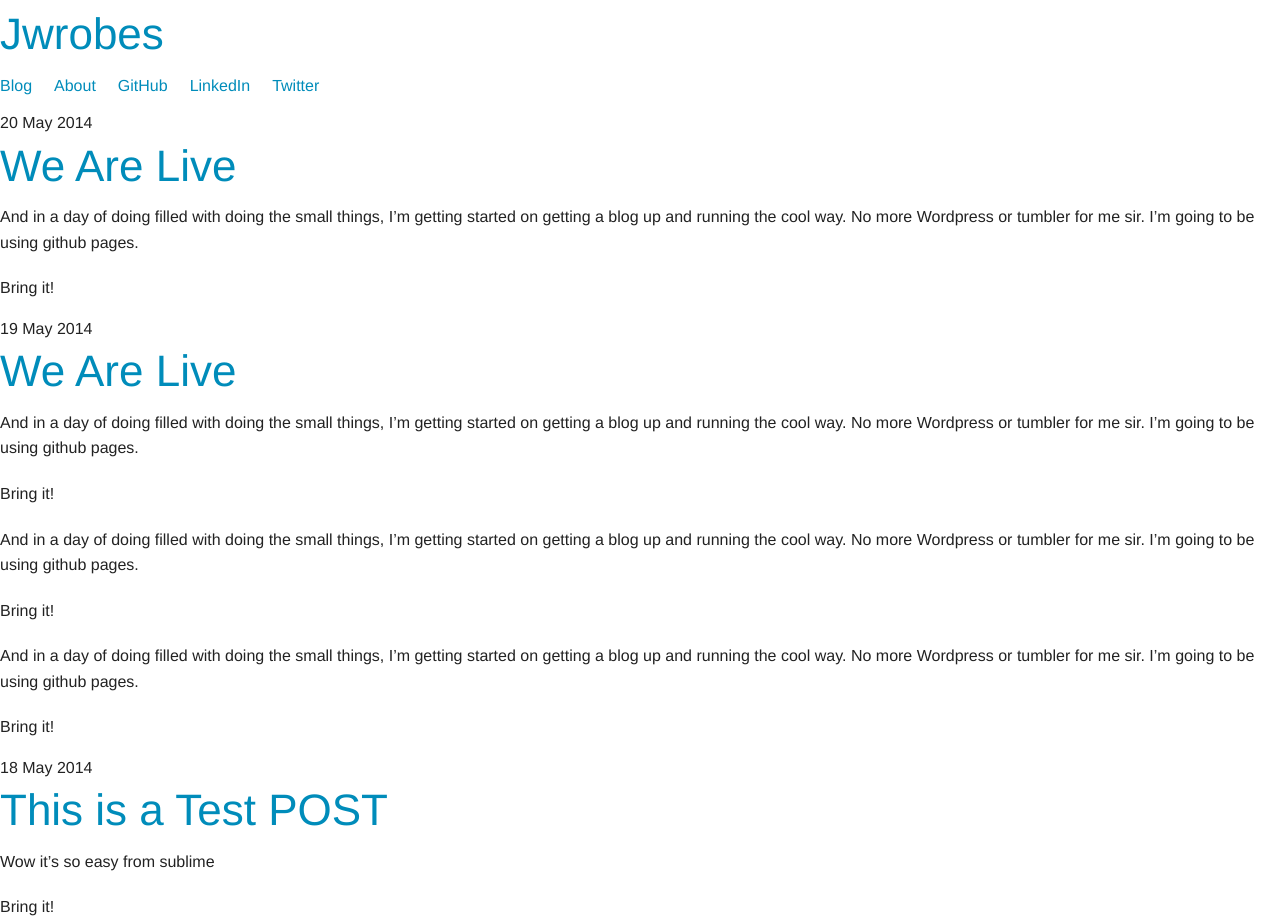
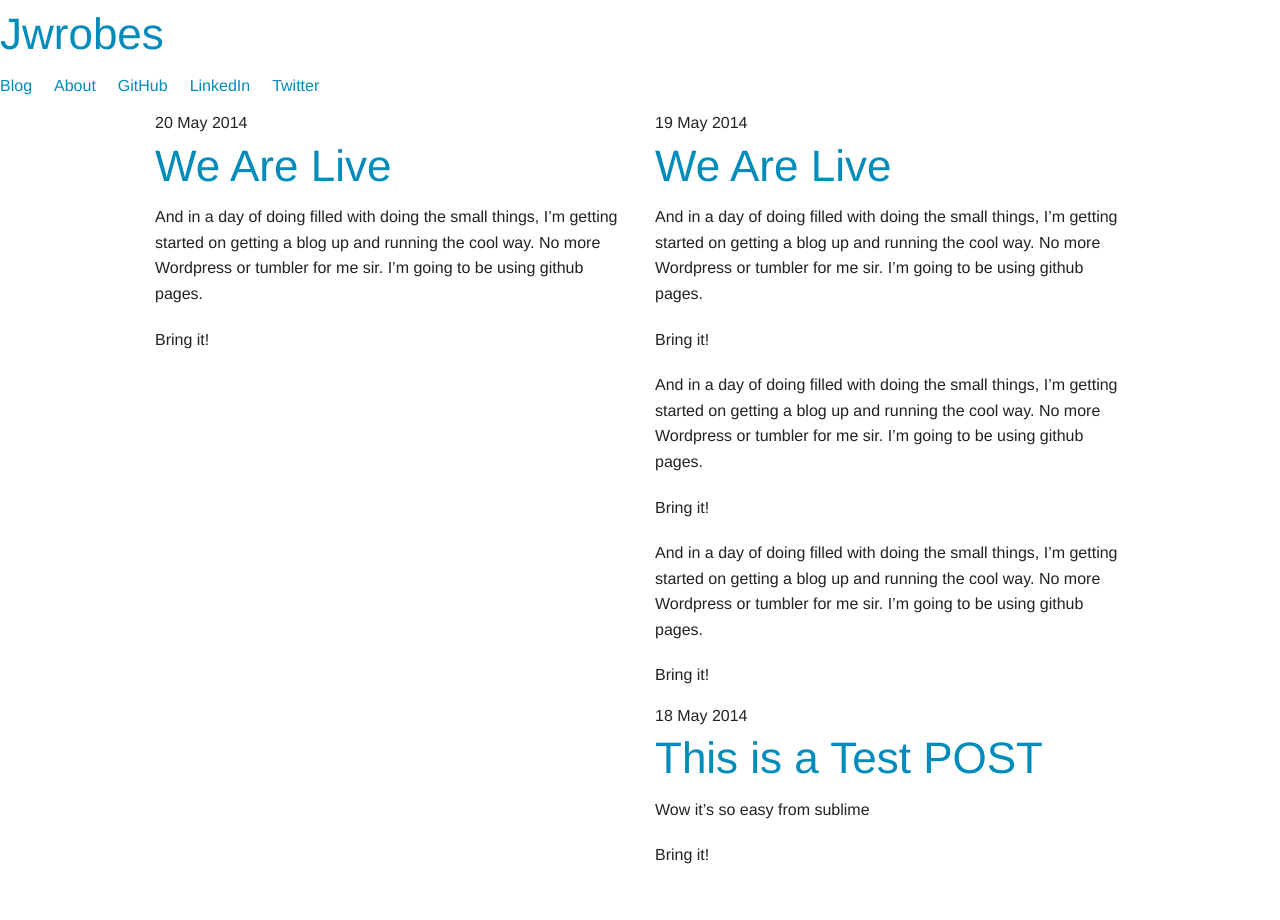
Before and after one commit to jwrobes/jwrobes.github.io, a Jekyll site: the page built from blog.html, in a window 1280 px wide. Built offline with Jekyll 4.4.1, drawn with Linux system fonts in a browser that asks for light colours; nearby versions of some CDN libraries; library files that are not in the unit come from our copies.

Commit message:
Added column and row classes to blog page 	*this adds the foundation responsiveness

```diff
--- a/blog.html
+++ b/blog.html
@@ -2,10 +2,11 @@
 layout: master
 title: Blog
 ---
-
+<div class="row">
 	{% for post in site.posts %}
-  <div class='post'>
+  <div class='post large-6 columns'>
     <span class='date'>{{post.date | date_to_string}}</span>
     <h1><a href='{{post.url}}'>{{post.title}}</a></h1>
     <div class='body'>{{post.content}}</div>  </div>
 {% endfor %}
+</div>
```
